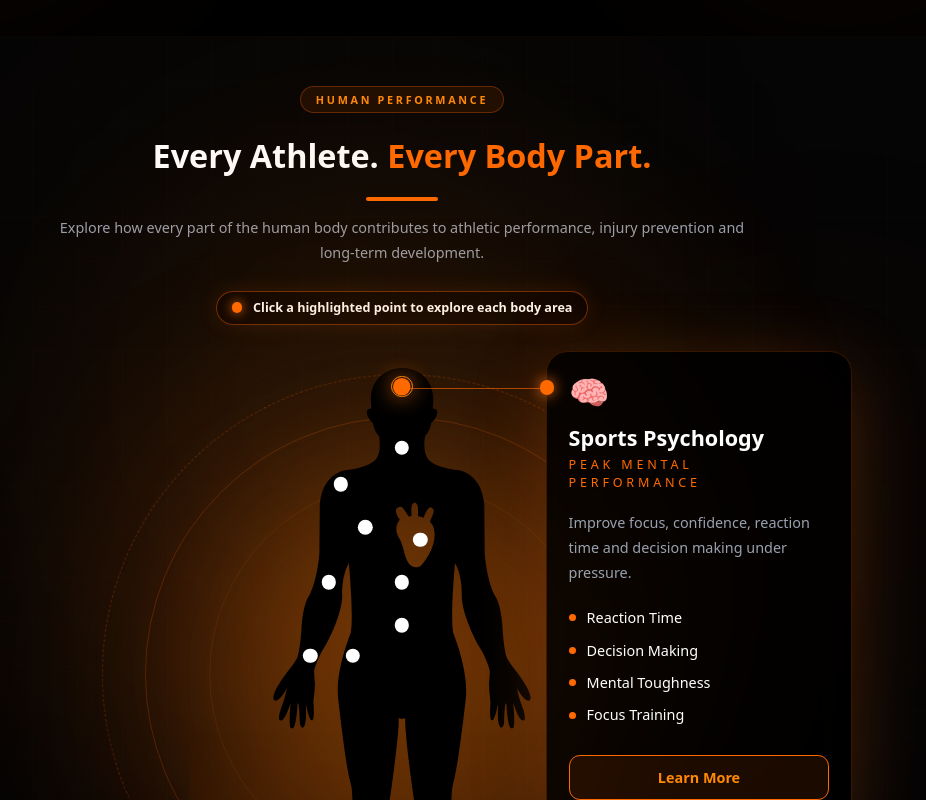
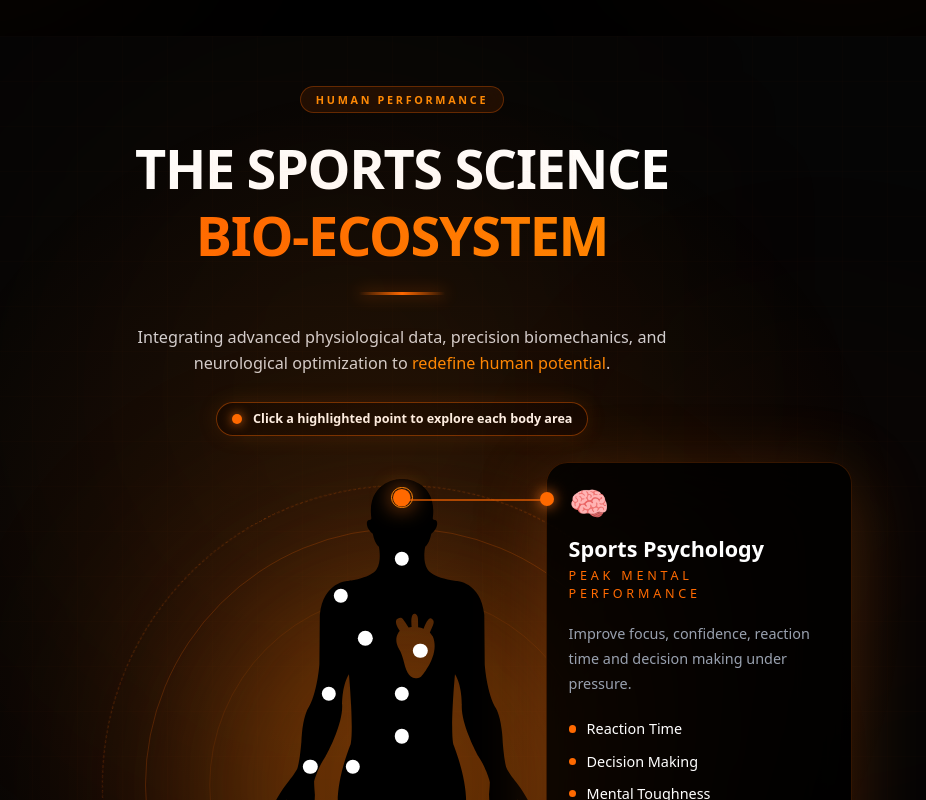
Before and after one commit to jayadevdotgit/sports-science-india-v2, a Next.js app: page / in a window 1280 px wide. Shown: the part 2000-2800 px from the top of the page, without its empty margins (238-1164 px from the left). Built offline with nearby package versions, Linux system fonts and the light colour scheme.

Commit message:
Update Ecosystem section heading to Bio-Ecosystem and add gradient animation

```diff
--- a/app/globals.css
+++ b/app/globals.css
@@ -325,6 +325,15 @@ html {
   }
 }
 
+.animate-gradient-x {
+  animation: gradient-x 3s ease infinite;
+}
+
+@keyframes gradient-x {
+  0%, 100% { background-position: 0% 50%; }
+  50% { background-position: 100% 50%; }
+}
+
 .animate-scanline-flow {
   animation: scanlineFlow 4s ease-in-out infinite;
 }
--- a/components/ecosystem/Ecosystem.tsx
+++ b/components/ecosystem/Ecosystem.tsx
@@ -43,16 +43,19 @@ export default function Ecosystem() {
             HUMAN PERFORMANCE
           </p>
 
-          <h2 className="mt-6 text-3xl md:text-4xl font-bold leading-tight text-white">
-            Every Athlete.{" "}
-            <span className="text-orange-500">Every Body Part.</span>
+          <h2 className="mt-6 text-4xl md:text-6xl font-black leading-tight text-white tracking-tight">
+            THE SPORTS SCIENCE <br/>
+            <span className="text-transparent bg-clip-text bg-gradient-to-r from-orange-400 via-orange-500 to-orange-400 animate-gradient-x bg-[length:200%_100%]">
+              BIO-ECOSYSTEM
+            </span>
           </h2>
 
-          <div className="mx-auto mt-6 h-1 w-20 rounded-full bg-orange-500" />
+          <div className="relative mx-auto mt-6 w-24 h-1 bg-gradient-to-r from-transparent via-orange-500 to-transparent">
+             <div className="absolute inset-0 bg-orange-500 blur-sm animate-pulse" />
+          </div>
 
-          <p className="mx-auto mt-4 max-w-3xl text-base leading-7 text-gray-400">
-            Explore how every part of the human body contributes to athletic
-            performance, injury prevention and long-term development.
+          <p className="mx-auto mt-8 max-w-2xl text-lg text-gray-300 font-light leading-relaxed">
+            Integrating advanced physiological data, precision biomechanics, and neurological optimization to <span className="text-orange-400 font-medium">redefine human potential</span>.
           </p>
 
           <div className="mt-6 inline-flex max-w-full items-center gap-2 rounded-full border border-orange-500/40 bg-black/80 px-3 py-2 text-xs font-semibold text-white shadow-[0_0_24px_rgba(249,115,22,0.12)] hover:shadow-[0_0_40px_rgba(249,115,22,0.25)] transition-all duration-300 sm:mt-7 sm:gap-3 sm:px-4 sm:text-sm">
```
